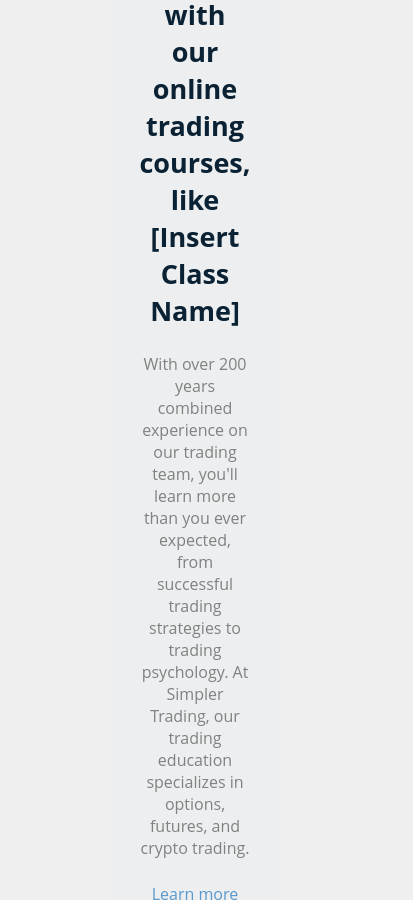
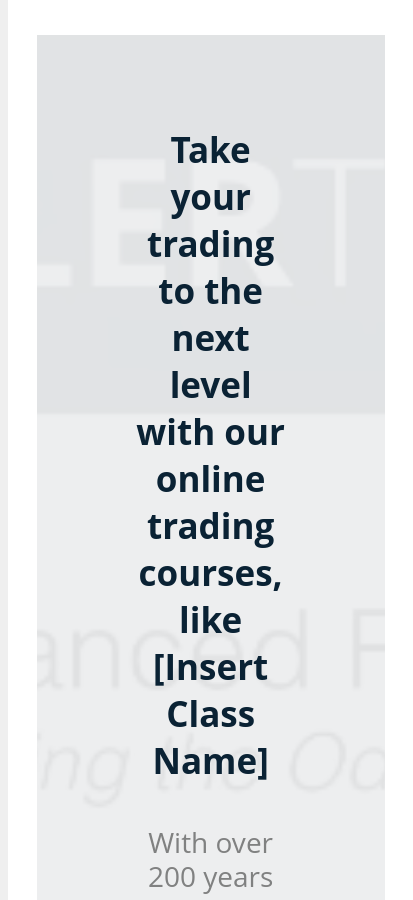
Before and after one commit to abalejr/nonmember_class_upsell, a plain HTML site: page index.html in a window 390 px wide. Shown: the part 1100-2000 px from the top of the page, 413 px wide, since content can reach past the window. Drawn offline with Linux system fonts and the light colour scheme.

Commit message:
Adjust sizing for mobile responsiveness

```diff
--- a/assets/css/style.css
+++ b/assets/css/style.css
@@ -1,5 +1,20 @@
 body {
 	background-color: #efefef;
+}
+#non-member-class-upsell {
+	display: flex;
+	flex-direction: column;
+	align-items: center;
+	justify-content: center;
+	font-size: 28px;
+	width: 30em;
+	max-width: 85%;
+	font-family: 'Open Sans', sans-serif;
+	margin: 2em auto;
+	padding: 1.56em;
+	background-color: #fff;
+	text-align: center;
+
 }
 #non-member-class-upsell h1,
 #non-member-class-upsell h2,
@@ -13,43 +28,34 @@ body {
 #non-member-class-upsell h3 {
 	color: #0a2234;
 }
-#non-member-class-upsell {
-	display: flex;
-	flex-direction: column;
-	align-items: center;
-	justify-content: center;
-	width: 33%;
-	margin: 0 auto;
-	padding: 20px;
-	background-color: #fff;
-	text-align: center;
-	font-family: 'Open Sans', sans-serif;
-}
 #non-member-class-title h1 {
-	font-size: 36px;
+	font-size: 2em;
 }
 #non-member-class-title h3 {
-	font-size: 18px;
+	font-size: 1.11em;
 	font-weight: normal;
 }
 #non-member-class-description {
-	margin: 20px 0;
-	font-size: 14px;
+	margin: 1.25em 0 1.87em 0;
+	font-size: 0.89em;
 
 }
 #non-member-class-CTA {
 	display: flex;
 	flex-direction: column;
 	justify-content: center;
-	padding: 36px 30px;
-	background-color: #eceeef;
-	font-size: 16px;
+	padding: 3.25em 3.5em;
+	background-color: #eceeefcc;
+	background-color: rgba(236,238,239,.95);
 }
 #non-member-class-CTA > div:not(:first-child) {
-	margin-top: 24px;
+	margin-top: 1.5em;
 }
-#non-member-class-CTA-header {
-	font-size: 18px;
+#non-member-class-CTA-header h2 {
+	font-size: 1.25em;
+}
+#non-member-class-CTA-info {
+	line-height: 1.2em;
 }
 #non-member-class-CTA-link a {
 	color: #5a98cb;
```
